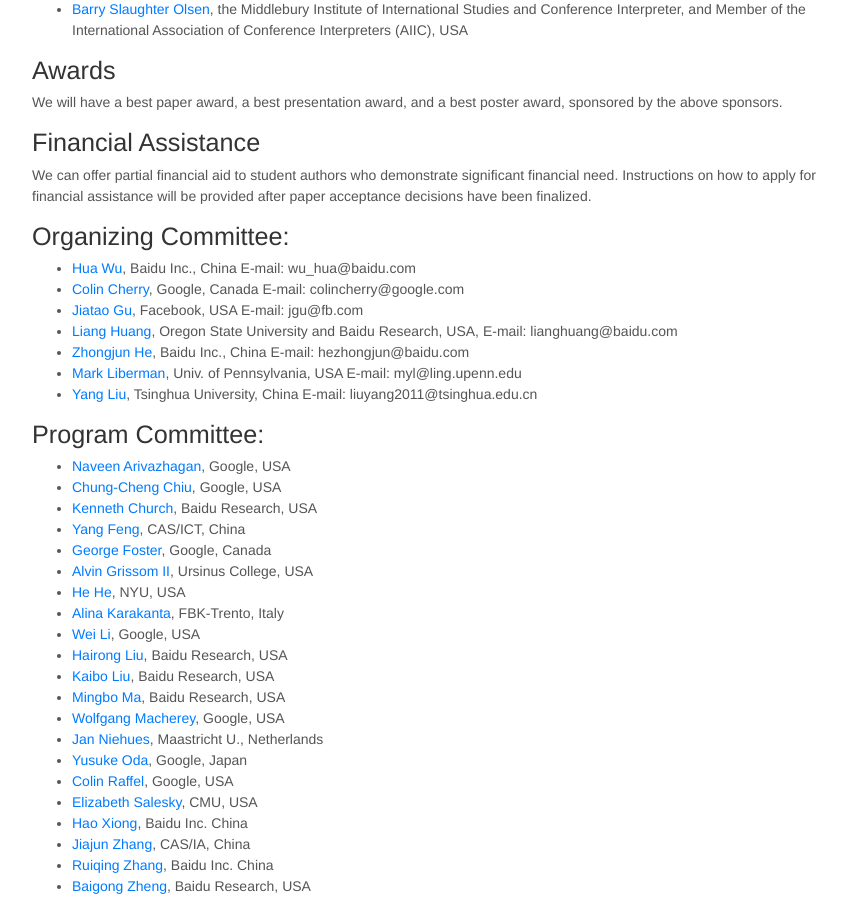
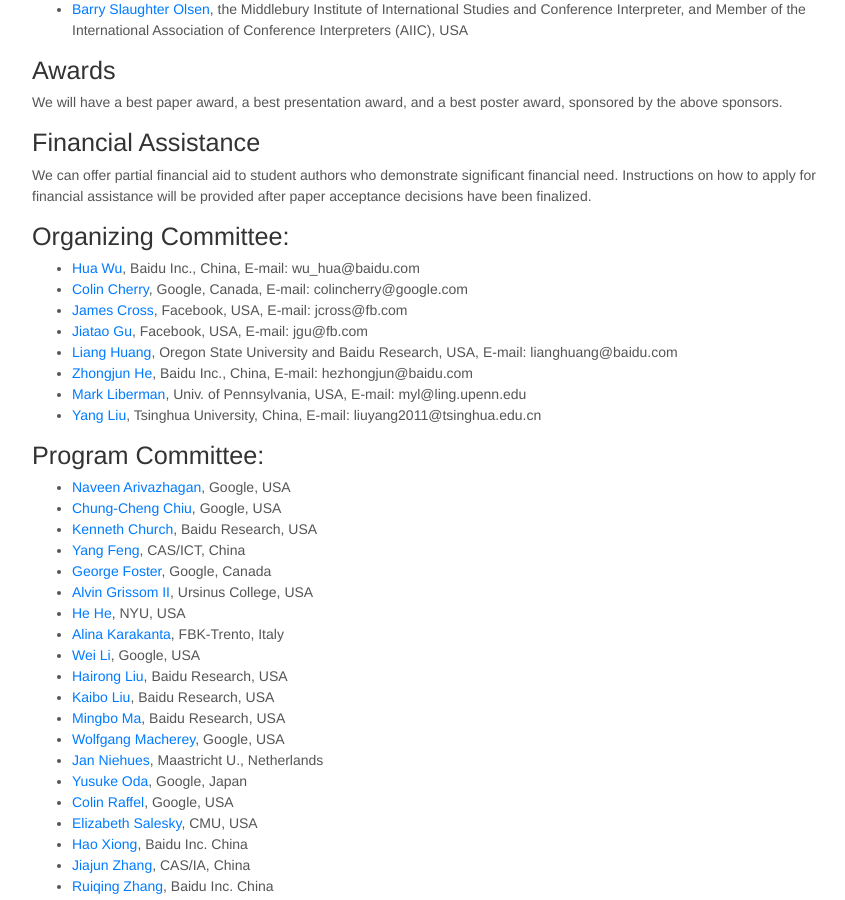
Before and after one commit to autosimtrans/autosimtrans.github.io, a Jekyll site: the page built from index.md, in a window 1280 px wide and 900 px high, scrolled down 1365 px. Shown: the whole window, without its empty margins (203-1048 px from the left). Built offline with Jekyll 4.4.1, drawn with Linux system fonts in a browser that asks for light colours; nearby versions of some CDN libraries.

Commit message:
oc updated

```diff
--- a/index.md
+++ b/index.md
@@ -63,13 +63,14 @@
 
 ## Organizing Committee:
 
-- [Hua Wu](http://research.baidu.com/People/index-view?id=121), Baidu Inc., China E-mail: wu_hua@baidu.com
-- [Colin Cherry](https://sites.google.com/site/colinacherry/), Google, Canada E-mail: colincherry@google.com
-- [Jiatao Gu](http://jiataogu.me/), Facebook, USA E-mail: jgu@fb.com
+- [Hua Wu](http://research.baidu.com/People/index-view?id=121), Baidu Inc., China, E-mail: wu_hua@baidu.com
+- [Colin Cherry](https://sites.google.com/site/colinacherry/), Google, Canada, E-mail: colincherry@google.com
+- [James Cross](https://arxiv.org/search/cs?searchtype=author&query=Cross%2C+J), Facebook, USA, E-mail: jcross@fb.com
+- [Jiatao Gu](http://jiataogu.me/), Facebook, USA, E-mail: jgu@fb.com
 - [Liang Huang](http://eecs.oregonstate.edu/~huanlian), Oregon State University and Baidu Research, USA, E-mail: lianghuang@baidu.com
-- [Zhongjun He](https://scholar.google.com/citations?user=a-1wSFYAAAAJ&hl=en), Baidu Inc., China E-mail: hezhongjun@baidu.com
-- [Mark Liberman](https://www.ling.upenn.edu/~myl/), Univ. of Pennsylvania, USA E-mail: myl@ling.upenn.edu
-- [Yang Liu](http://nlp.csai.tsinghua.edu.cn/~ly/), Tsinghua University, China E-mail: liuyang2011@tsinghua.edu.cn
+- [Zhongjun He](https://scholar.google.com/citations?user=a-1wSFYAAAAJ&hl=en), Baidu Inc., China, E-mail: hezhongjun@baidu.com
+- [Mark Liberman](https://www.ling.upenn.edu/~myl/), Univ. of Pennsylvania, USA, E-mail: myl@ling.upenn.edu
+- [Yang Liu](http://nlp.csai.tsinghua.edu.cn/~ly/), Tsinghua University, China, E-mail: liuyang2011@tsinghua.edu.cn
 
 
 ## Program Committee:
```
